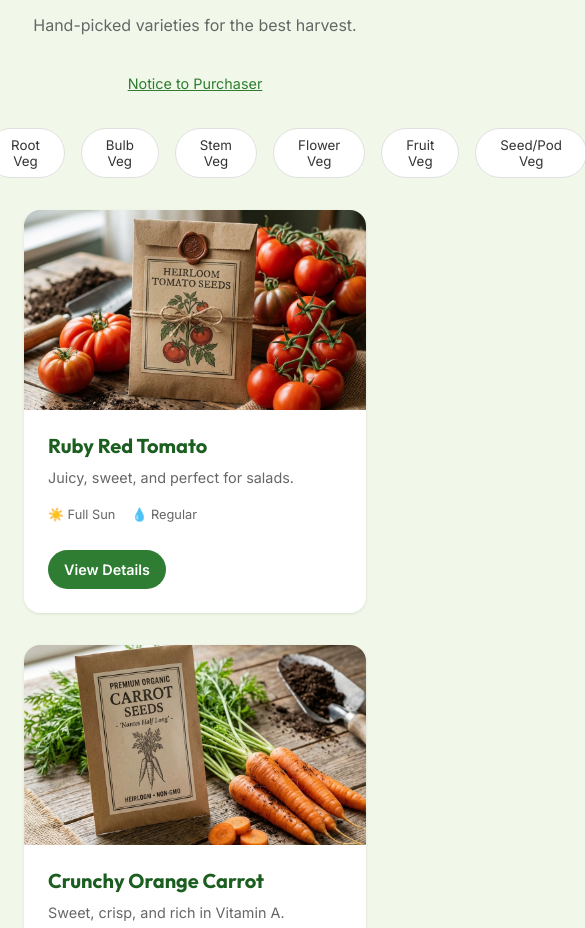
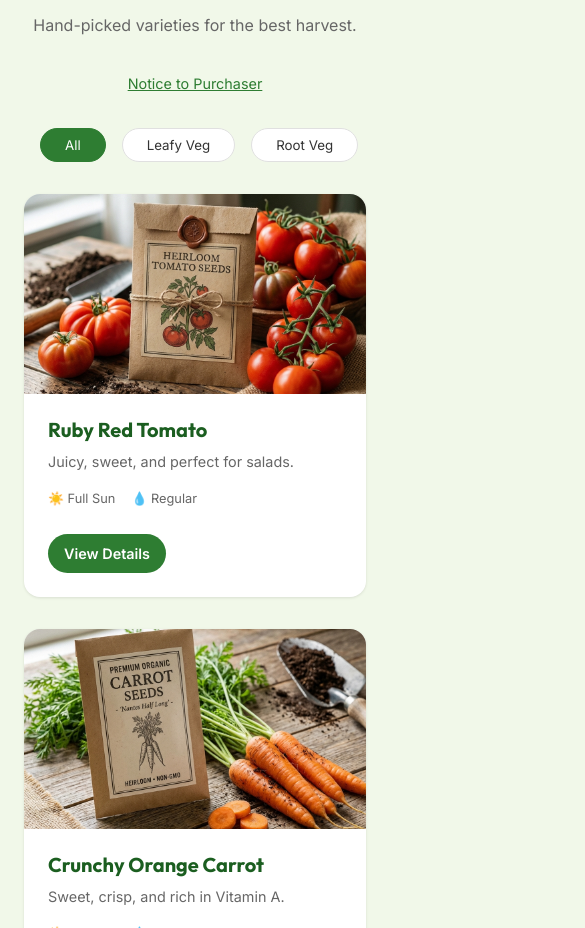
Before and after one commit to nkshtr/NaturegroSeeds, a website built with Vite: page index.html in a window 390 px wide. Shown: the part 1944-2872 px from the top of the page, 585 px wide, since content can reach past the window. Built offline with nearby package versions, Linux system fonts and the light colour scheme.

Commit message:
Scroll Fix

```diff
--- a/src/styles/style.css
+++ b/src/styles/style.css
@@ -313,11 +313,31 @@ button {
 }
 
 /* Products Section */
+.product-filters-wrapper {
+  width: 100%;
+  overflow-x: auto;
+  -webkit-overflow-scrolling: touch;
+  margin-bottom: var(--spacing-lg);
+  scrollbar-width: none;
+  -ms-overflow-style: none;
+}
+
+.product-filters-wrapper::-webkit-scrollbar {
+  display: none;
+}
+
 .product-filters {
   display: flex;
   justify-content: center;
   gap: var(--spacing-sm);
-  margin-bottom: var(--spacing-lg);
+  min-width: max-content;
+  padding: 0 var(--spacing-sm);
+}
+
+@media (max-width: 768px) {
+  .product-filters {
+    justify-content: flex-start;
+  }
 }
 
 .filter-btn {
```
